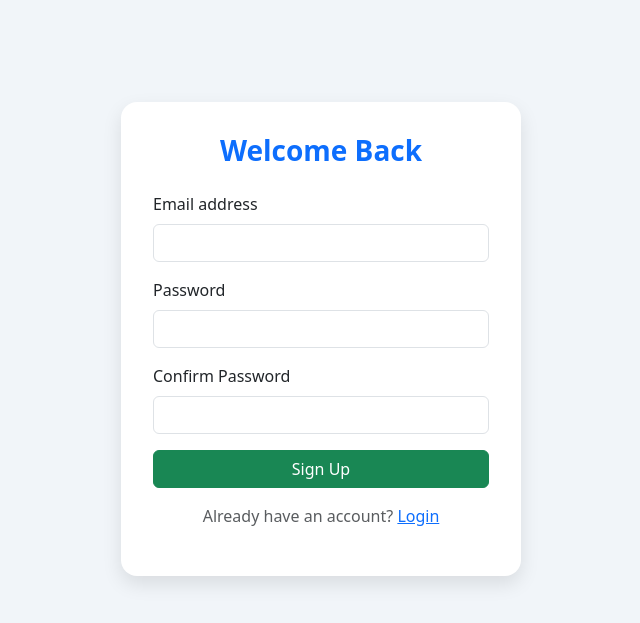
After one commit to prathamk1483/centralDashBoard, a Django app: page /signup/ in a window 1280 px wide. The commit adds this page. Shown: the top 623 px of the page, without its empty margins (319-959 px from the left). Run offline with Django 5.2, Linux system fonts and the light colour scheme.

Commit message:
added final touches

```diff
--- a/central_dashboard/urls.py
+++ b/central_dashboard/urls.py
@@ -4,6 +4,5 @@ from django.views.generic import TemplateView
 
 urlpatterns = [
     path('admin/', admin.site.urls),
-    path('', TemplateView.as_view(template_name='home.html')),
     path('', include('dashboard.urls')),
 ]
--- a/dashboard/urls.py
+++ b/dashboard/urls.py
@@ -1,6 +1,11 @@
 from django.urls import path
-from .views import receiveLogs
+from . import views
 
 urlpatterns = [
-    path('api/receiveLogs/', receiveLogs),
+    path('', views.index,name='home'),
+    path('login/', views.Login,name='Login'),
+    path('signup/', views.signup,name='signUp'),
+    path('logout/', views.Logout,name='logout'),
+    path('dashboard/', views.dashboard,name='dashboard'),
+    path('api/receiveLogs/', views.receiveLogs),
 ]
--- a/dashboard/views.py
+++ b/dashboard/views.py
@@ -2,7 +2,73 @@ from rest_framework.decorators import api_view
 from rest_framework.response import Response
 from channels.layers import get_channel_layer
 from asgiref.sync import async_to_sync
+from django.shortcuts import render
+from django.shortcuts import render, redirect
+from django.contrib.auth import authenticate, login, logout
+from django.contrib.auth.models import User
+from django.contrib import messages
+from django.http import HttpResponse
+from django.contrib.auth.decorators import login_required
 
+def Login(request):
+    if request.method == "POST":
+        if request.user.is_authenticated:
+            print("user is authenticated")
+            return redirect('dashboard')
+
+        if request.method == 'POST':
+            email = request.POST.get('userEmail')
+            password = request.POST.get('userPassword')
+            user = authenticate(request, username=email, password=password)
+
+            if user is not None:
+                print("User is authenticated")
+                login(request, user)
+                return redirect('dashboard')
+            else:
+                messages.error(request, 'Invalid email or password.')
+                return redirect('Login')
+
+    return render(request, 'login.html')
+
+def signup(request):
+    if request.user.is_authenticated:
+        return redirect('dashboard')
+
+    if request.method == 'POST':
+        email = request.POST.get('createUserEmail')
+        password = request.POST.get('createUserPassword')
+        confirm_password = request.POST.get('confirmCreateUserPassword')
+
+        if password != confirm_password:
+            messages.error(request, 'Passwords do not match.')
+            return redirect('signUp')
+
+        if User.objects.filter(username=email).exists():
+            messages.error(request, 'Email already registered.')
+            return redirect('signUp')
+
+        user = User.objects.create_user(username=email, email=email, password=password)
+        login(user)
+        return redirect('dashboard')
+
+    return render(request, 'signup.html')
+
+
+# Logout User
+def Logout(request):
+    logout(request)
+    return redirect('Login')
+
+
+def index(request):
+    return redirect('Login')
+
+@login_required
+def dashboard(request):
+    return render(request,"home.html")
+
+@login_required
 @api_view(["POST"])
 def receiveLogs(request):
     data = request.data
--- /dev/null
+++ b/templates/signup.html
@@ -0,0 +1,79 @@
+<!DOCTYPE html>
+<html lang="en">
+<head>
+  <meta charset="UTF-8" />
+  <meta name="viewport" content="width=device-width, initial-scale=1" />
+  <title>Auth Page</title>
+  <link href="https://cdn.jsdelivr.net/npm/bootstrap@5.3.3/dist/css/bootstrap.min.css" rel="stylesheet">
+  <style>
+    body {
+      background: #f1f5f9;
+    }
+    .auth-container {
+      max-width: 400px;
+      margin: auto;
+      margin-top: 8%;
+      background: #fff;
+      padding: 2rem;
+      border-radius: 1rem;
+      box-shadow: 0 0.5rem 1.2rem rgba(0,0,0,0.1);
+    }
+    .form-control:focus {
+      box-shadow: 0 0 0 0.2rem rgba(13, 110, 253, 0.25);
+    }
+    .toggle-link {
+      cursor: pointer;
+    }
+  </style>
+</head>
+<body>
+
+  <div class="auth-container">
+    <h3 class="text-center mb-4 fw-bold text-primary" id="formTitle">Welcome Back</h3>
+
+    <!-- Signup Form -->
+    <form id="signupForm" method="post" action="">
+        {% csrf_token %}
+      <div class="mb-3">
+        <label for="signupEmail" class="form-label">Email address</label>
+        <input type="email" name="createUserEmail" class="form-control" id="signupEmail" required>
+      </div>
+
+      <div class="mb-3">
+        <label for="signupPassword" class="form-label">Password</label>
+        <input type="password" name="createUserPassword" class="form-control" id="signupPassword" required>
+      </div>
+
+      <div class="mb-3">
+        <label for="confirmPassword" class="form-label">Confirm Password</label>
+        <input type="password" name="confirmCreateUserPassword" class="form-control" id="confirmPassword" required>
+      </div>
+
+      <div class="d-grid mb-3">
+        <button type="submit" class="btn btn-success">Sign Up</button>
+      </div>
+
+      <p class="text-center text-muted">
+        Already have an account?
+        <a href="{% url 'Login' %}"><span class="text-primary toggle-link" >Login</span></a>
+      </p>
+    </form>
+  </div>
+
+  <script>
+    function showSignup() {
+      document.getElementById('loginForm').style.display = 'none';
+      document.getElementById('signupForm').style.display = 'block';
+      document.getElementById('formTitle').innerText = 'Create Account';
+    }
+
+    function showLogin() {
+      document.getElementById('signupForm').style.display = 'none';
+      document.getElementById('loginForm').style.display = 'block';
+      document.getElementById('formTitle').innerText = 'Welcome Back';
+    }
+  </script>
+
+  <script src="https://cdn.jsdelivr.net/npm/bootstrap@5.3.3/dist/js/bootstrap.bundle.min.js"></script>
+</body>
+</html>
```
Also changed, not shown: templates/home.html (+56 -3 lines), templates/login.html (added, +70 -0 lines), db.sqlite3.
